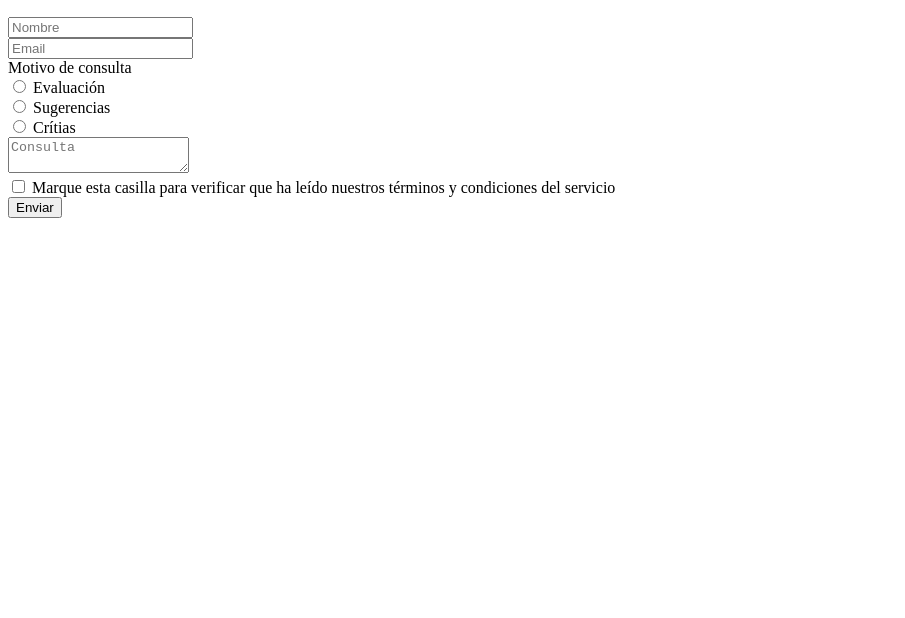
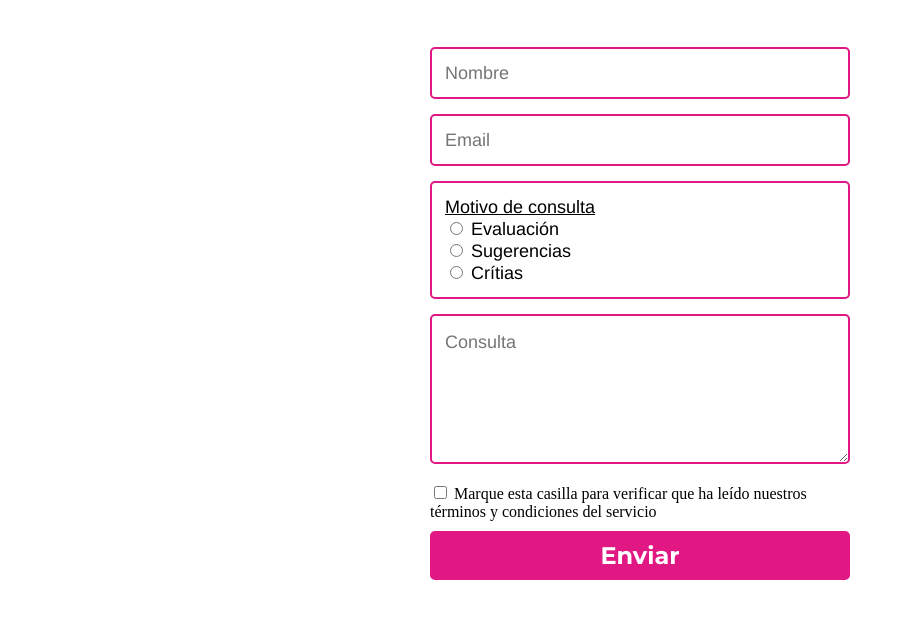
Before and after one commit to Claraf05/LoBeat, a plain HTML site: page Lobeat/contacto.html in a window 1280 px wide. Shown: the part 50-668 px from the top of the page, without its empty margins (0-905 px from the left). Drawn offline with Linux system fonts and the light colour scheme.

Commit message:
css formulario

```diff
--- a/Lobeat/contacto.html
+++ b/Lobeat/contacto.html
@@ -4,6 +4,8 @@
     <meta charset="UTF-8">
     <meta http-equiv="X-UA-Compatible" content="IE=edge">
     <meta name="viewport" content="width=device-width, initial-scale=1.0">
+
+    <link rel="stylesheet" href="css/contactForm.css">
     <title>Contacto</title>
 </head>
 <body>
--- /dev/null
+++ b/Lobeat/css/contactForm.css
@@ -0,0 +1,54 @@
+@import url(https://fonts.googleapis.com/css?family=Montserrat:400,700);
+
+.contact-form { max-width:420px; margin:50px auto; }
+
+.feedback-input {
+    /*color:white;*/
+    font-family: Helvetica, Arial, sans-serif;
+    font-weight:500;
+    font-size: 18px;
+    border-radius: 5px;
+    line-height: 22px;
+    background-color: transparent;
+    border:2px solid #e11883;
+    transition: all 0.3s;
+    padding: 13px;
+    margin-bottom: 15px;
+    width:100%;
+    box-sizing: border-box;
+    outline:0;
+}
+
+.feedback-input:focus { border:2px solid #4f19cd; }
+
+.radio-container label{
+    font-size: 18;
+    font-weight: 300;
+}
+
+.radio-container #titulo_motivo{
+    text-decoration: underline;
+}
+
+.contact-form textarea {
+    height: 150px;
+    line-height: 150%;
+    resize: both;
+}
+
+.contact-form input[type="button"] {
+    font-family: 'Montserrat', Arial, Helvetica, sans-serif;
+    width: 100%;
+    background:#e11883;
+    border-radius:5px;
+    border:0;
+    cursor:pointer;
+    color:white;
+    font-size:24px;
+    padding-top:10px;
+    padding-bottom:10px;
+    transition: all 0.3s;
+    margin-top: 10px;
+    font-weight:700;
+}
+.contact-form input[type="button"]:hover { background:#4f19cd; }
```
